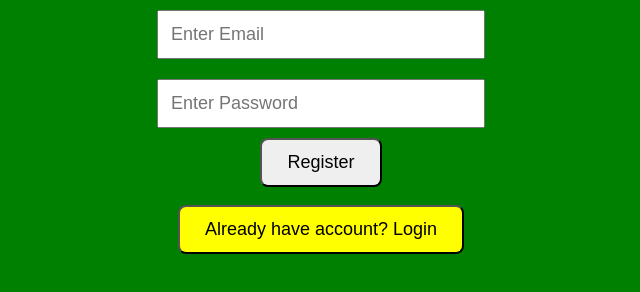
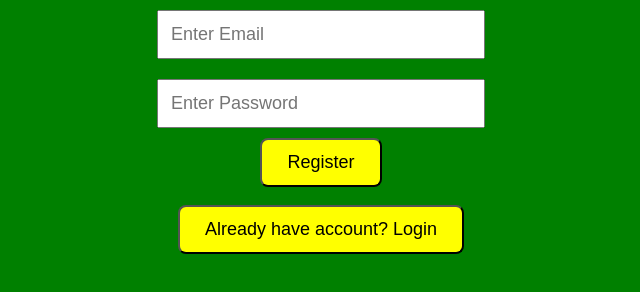
Before and after one commit to Varshini-S-R/sport, a plain HTML site: page dept/organizerregister.html in a window 1280 px wide. Shown: the part 118-410 px from the top of the page, without its empty margins (319-959 px from the left). Drawn offline with Linux system fonts and the light colour scheme.

Commit message:
Update organizerregister.html

```diff
--- a/dept/organizerregister.html
+++ b/dept/organizerregister.html
@@ -32,7 +32,9 @@ button {
 <input type="email" id="email" placeholder="Enter Email"><br>
 <input type="password" id="password" placeholder="Enter Password"><br>
 
-<button onclick="registerOrganizer()">Register</button>
+<a href="organizerlogin.html">
+    <button style="background:yellow;">Register</button>
+</a>
 
 <br><br>
 
```
